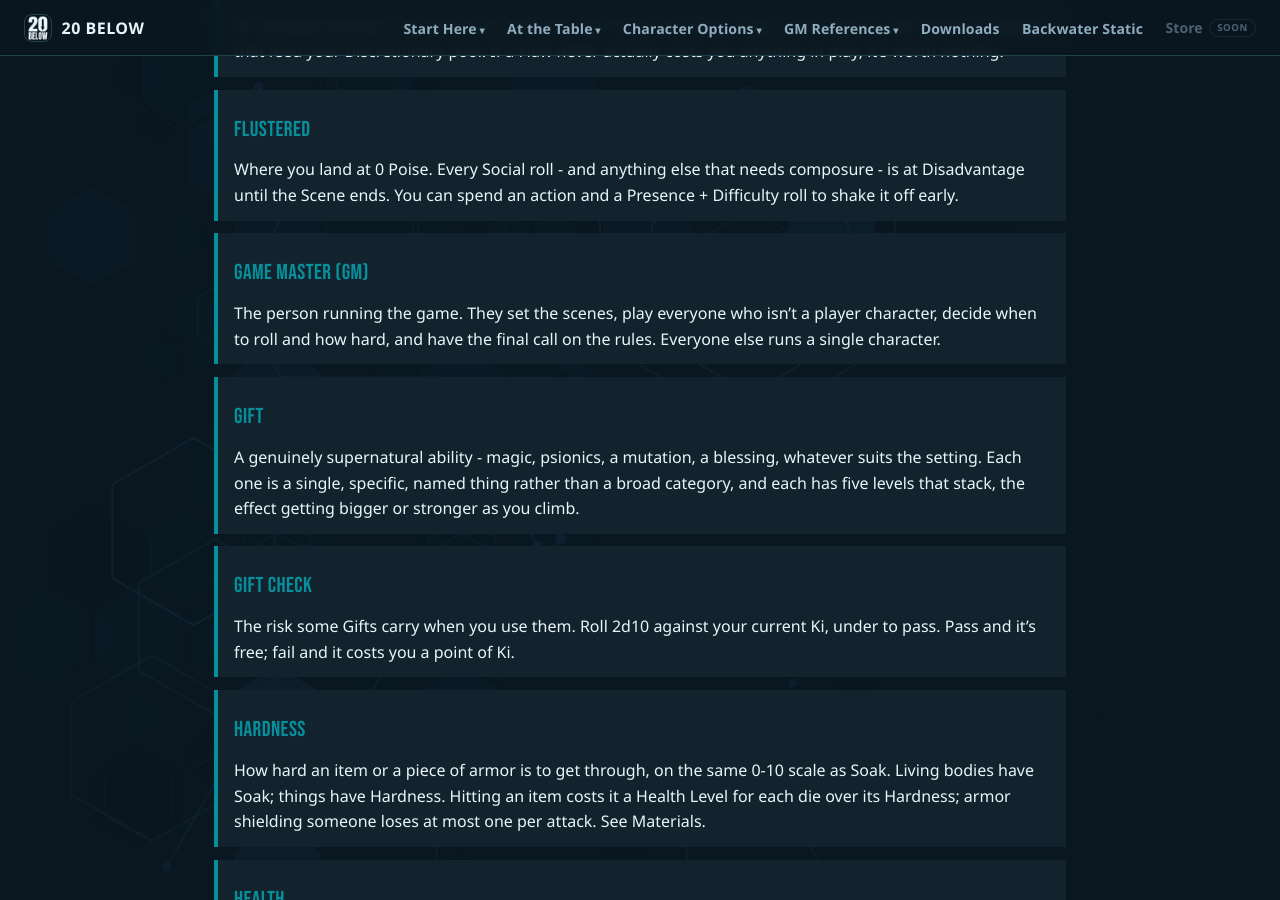
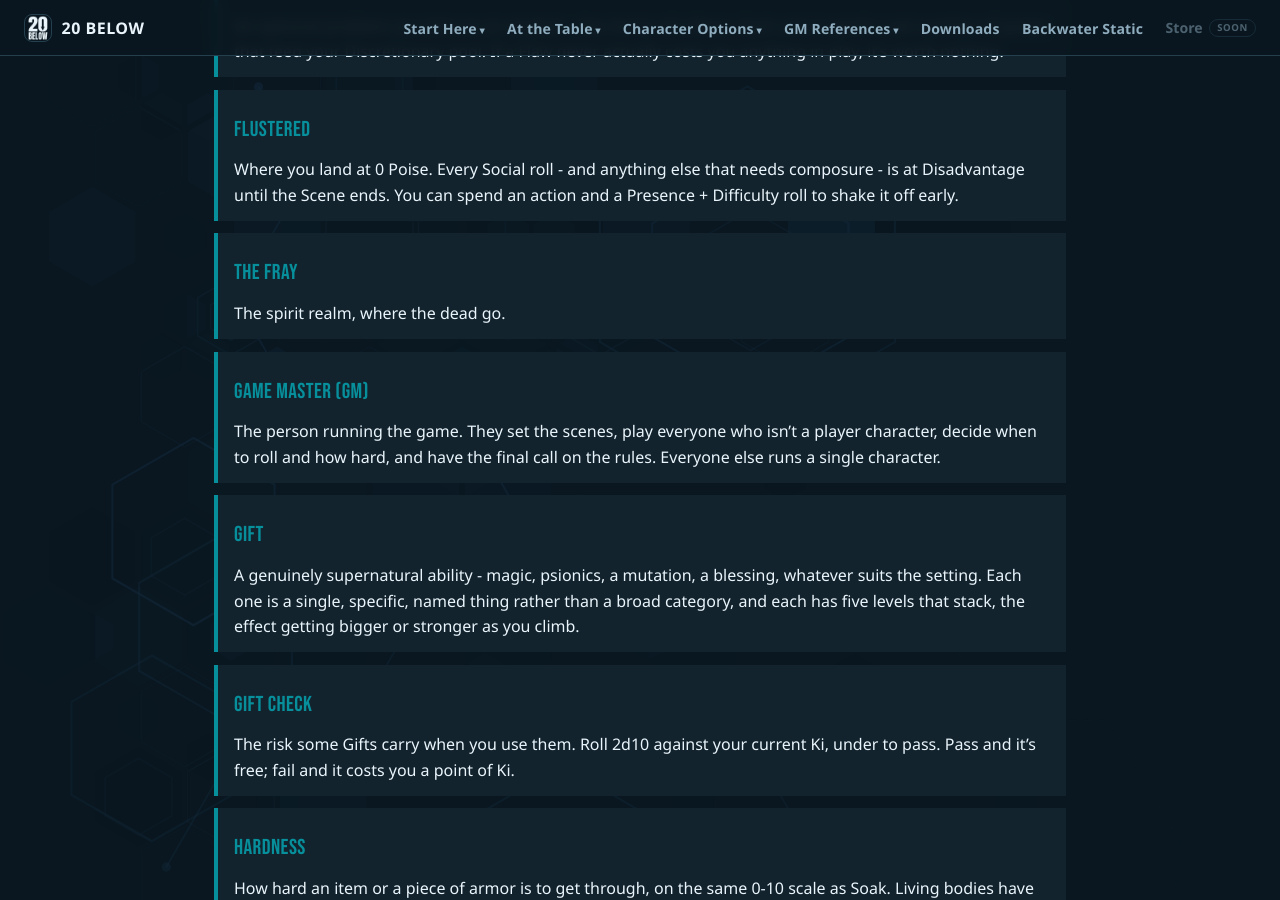
Before and after one commit to feralucce/20_Below, a Jekyll site: the page built from webbook/glossary.md, in a window 1280 px wide and 900 px high, scrolled down 5877 px. Built offline with Jekyll 4.4.1, drawn with Linux system fonts in a browser that asks for light colours.

Commit message:
Necromancy: Roll Call adder and Lone Servant limiter; the Fray
Roll Call (Greater, can be bought more than once): call one specific
soul out of the Fray, a named person on your roster, one per purchase.
They rise as a Greater Thrall, keep every Skill they had in life at
their Command Rating, remember, talk and stay loyal, but act only when
prompted and never go more than Near range from you. Destroyed, they
can be called again next Scene.

Lone Servant (limiter): never more than one thrall at a time.

Glossary: the Fray, the spirit realm, where the dead go.

Co-Authored-By: Claude Opus 5.5 <noreply@anthropic.com>

```diff
--- a/webbook/glossary.md
+++ b/webbook/glossary.md
@@ -222,6 +222,12 @@ An optional problem you take on at creation - the mirror of a Boon. Each one is
 <span class="gloss-term">Flustered</span>
 
 Where you land at 0 Poise. Every Social roll - and anything else that needs composure - is at Disadvantage until the Scene ends. You can spend an action and a Presence + Difficulty roll to shake it off early.
+</div>
+
+<div class="gloss" markdown="1">
+<span class="gloss-term">The Fray</span>
+
+The spirit realm, where the dead go.
 </div>
 
 <div class="gloss" markdown="1">
```
Also changed, not shown: rules/gifts.md (+2 -0 lines), rules/glossary.md (+2 -0 lines), webbook/gifts.md (+2 -0 lines).
